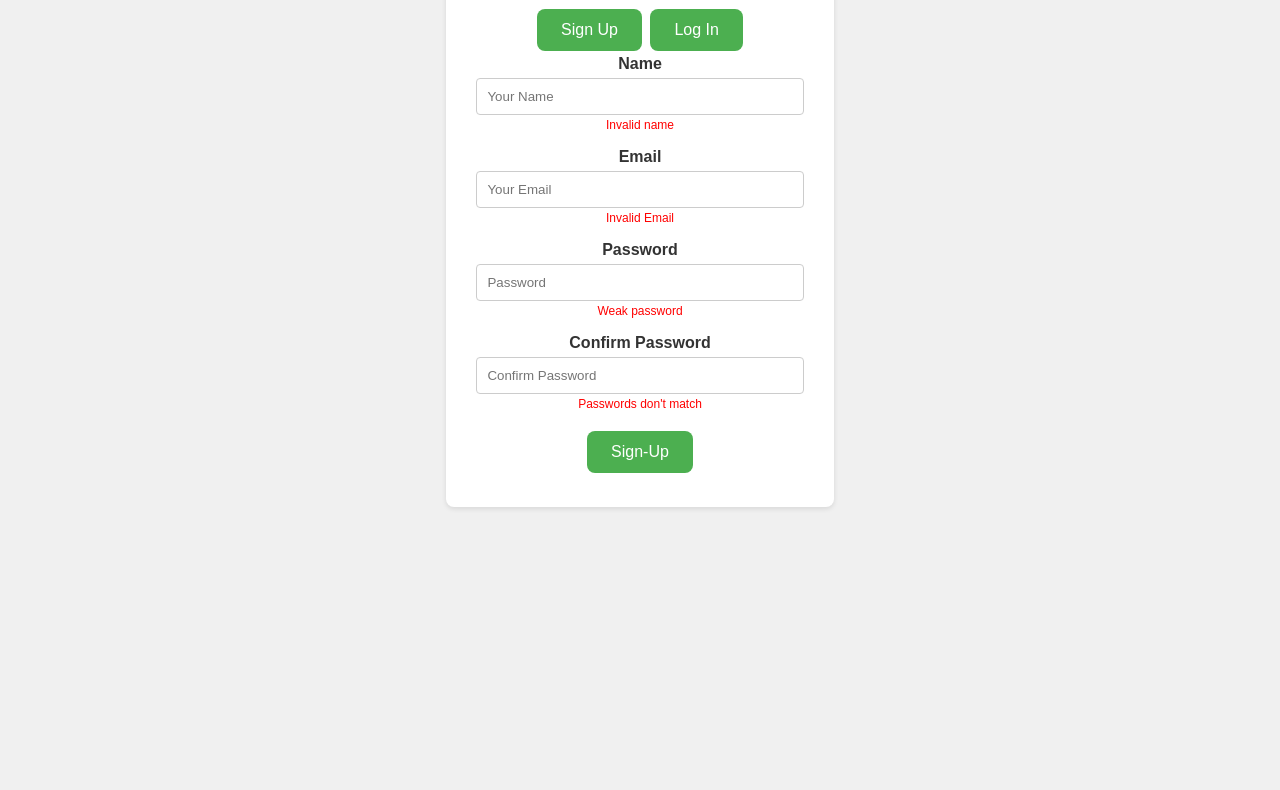
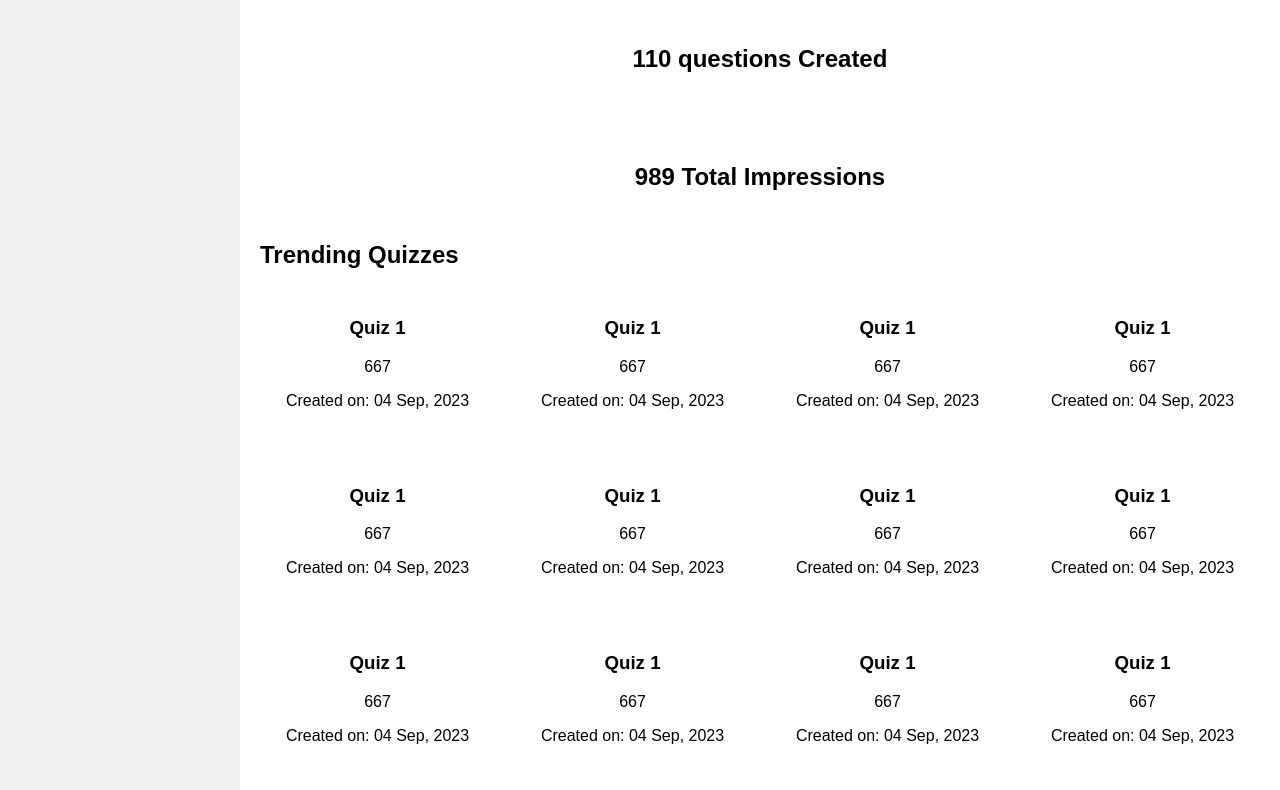
Before and after one commit to mausumibiswas/Quiz-builder-App, a plain HTML site: page index.html in a window 1280 px wide. Shown: the part 213-1003 px from the top of the page. Before the commit the page ends 816 px from the top, so only its background shows below. Drawn offline with Linux system fonts and the light colour scheme.

Commit message:
Dashboard

```diff
--- a/index.html
+++ b/index.html
@@ -1,111 +1,154 @@
 <!DOCTYPE html>
-<html lang="en">
+<html>
 <head>
-    <meta charset="UTF-8">
-    <meta name="viewport" content="width=device-width, initial-scale=1.0">
-    <title>Quizzie Sign Up</title>
+  <title>Quizzie</title>
   <style>
     body {
       font-family: sans-serif;
-            display: flex;
-            justify-content: center;
-            align-items: center;
-            min-height: 100vh;
-            background-color: #f0f0f0;
+      margin: 0;
+      padding: 0;
     }
 
     .container {
+      display: flex;
+    }
+
+    .sidebar {
+      width: 200px;
+      background-color: #f0f0f0;
+      padding: 20px;
+    }
+
+    .content {
+      flex: 1;
+      padding: 20px;
+    }
+
+    .header {
+      text-align: center;
+      margin-bottom: 20px;
+    }
+
+    .box {
       background-color: #fff;
-            padding: 30px;
-            border-radius: 8px;
-            box-shadow: 0 2px 5px rgba(0, 0, 0, 0.1);
+      border-radius: 5px;
+      padding: 20px;
+      margin-bottom: 20px;
       text-align: center;
     }
 
-        h1 {
-            font-size: 2.5rem;
-            margin-bottom: 20px;
-            color: #333;
+    .box h2 {
+      font-size: 24px;
+      margin-bottom: 10px;
     }
 
-        .button {
-            background-color: #4CAF50; /* Green */
-            border: none;
-            color: white;
-            padding: 12px 24px;
-            text-align: center;
-            text-decoration: none;
-            display: inline-block;
+    .box p {
       font-size: 16px;
-            margin: 4px 2px;
-            border-radius: 8px;
-            cursor: pointer;
+      margin-bottom: 0;
     }
 
-        .button:hover {
-            opacity: 0.8;
+    .trending-quizzes {
+      display: grid;
+      grid-template-columns: repeat(4, 1fr);
+      grid-gap: 20px;
     }
 
-        .form-group {
-            margin-bottom: 15px;
-        }
-
-        label {
-            display: block;
-            margin-bottom: 5px;
-            font-weight: bold;
-            color: #333;
-        }
-
-        input[type="text"],
-        input[type="email"],
-        input[type="password"] {
-            width: 100%;
+    .quiz-card {
+      background-color: #fff;
+      border-radius: 5px;
       padding: 10px;
-            border: 1px solid #ccc;
-            border-radius: 4px;
-            box-sizing: border-box;
-        }
-
-        .error {
-            color: red;
-            font-size: 12px;
+      text-align: center;
     }
   </style>
 </head>
 <body>
   <div class="container">
+    <div class="sidebar">
       <h1>QUIZZIE</h1>
-        <button class="button">Sign Up</button>
-        <button class="button">Log In</button>
-
-        <form>
-            <div class="form-group">
-                <label for="name">Name</label>
-                <input type="text" id="name" placeholder="Your Name" required>
-                <span class="error">Invalid name</span>
+      <ul>
+        <li><a href="#">Dashboard</a></li>
+        <li><a href="#">Analytics</a></li>
+        <li><a href="#">Create Quiz</a></li>
+        <li><a href="#">Logout</a></li>
+      </ul>
     </div>
-
-            <div class="form-group">
-                <label for="email">Email</label>
-                <input type="email" id="email" placeholder="Your Email" required>
-                <span class="error">Invalid Email</span>
+    <div class="content">
+      <div class="header">
+        <h1>Total Impressions below 1000</h1>
       </div>
-
-            <div class="form-group">
-                <label for="password">Password</label>
-                <input type="password" id="password" placeholder="Password" required>
-                <span class="error">Weak password</span>
+      <div class="box">
+        <h2>12 Quiz Created</h2>
       </div>
-
-            <div class="form-group">
-                <label for="confirm-password">Confirm Password</label>
-                <input type="password" id="confirm-password" placeholder="Confirm Password" required>
-                <span class="error">Passwords don't match</span>
+      <div class="box">
+        <h2>110 questions Created</h2>
       </div>
-
-            <button type="submit" class="button">Sign-Up</button>
-        </form>
+      <div class="box">
+        <h2>989 Total Impressions</h2>
+      </div>
+      <h2>Trending Quizzes</h2>
+      <div class="trending-quizzes">
+        <div class="quiz-card">
+          <h3>Quiz 1</h3>
+          <p>667</p>
+          <p>Created on: 04 Sep, 2023</p>
+        </div>
+        <div class="quiz-card">
+          <h3>Quiz 1</h3>
+          <p>667</p>
+          <p>Created on: 04 Sep, 2023</p>
+        </div>
+        <div class="quiz-card">
+          <h3>Quiz 1</h3>
+          <p>667</p>
+          <p>Created on: 04 Sep, 2023</p>
+        </div>
+        <div class="quiz-card">
+          <h3>Quiz 1</h3>
+          <p>667</p>
+          <p>Created on: 04 Sep, 2023</p>
+        </div>
+        <div class="quiz-card">
+          <h3>Quiz 1</h3>
+          <p>667</p>
+          <p>Created on: 04 Sep, 2023</p>
+        </div>
+        <div class="quiz-card">
+          <h3>Quiz 1</h3>
+          <p>667</p>
+          <p>Created on: 04 Sep, 2023</p>
+        </div>
+        <div class="quiz-card">
+          <h3>Quiz 1</h3>
+          <p>667</p>
+          <p>Created on: 04 Sep, 2023</p>
+        </div>
+        <div class="quiz-card">
+          <h3>Quiz 1</h3>
+          <p>667</p>
+          <p>Created on: 04 Sep, 2023</p>
+        </div>
+        <div class="quiz-card">
+          <h3>Quiz 1</h3>
+          <p>667</p>
+          <p>Created on: 04 Sep, 2023</p>
+        </div>
+        <div class="quiz-card">
+          <h3>Quiz 1</h3>
+          <p>667</p>
+          <p>Created on: 04 Sep, 2023</p>
+        </div>
+        <div class="quiz-card">
+          <h3>Quiz 1</h3>
+          <p>667</p>
+          <p>Created on: 04 Sep, 2023</p>
+        </div>
+        <div class="quiz-card">
+          <h3>Quiz 1</h3>
+          <p>667</p>
+          <p>Created on: 04 Sep, 2023</p>
+        </div>
+      </div>
+    </div>
   </div>
 </body>
 </html>
```
Also changed, not shown: script.js (+2 -61 lines), server.js (+28 -25 lines). Lines whose indentation alone changed are shown as unchanged.
